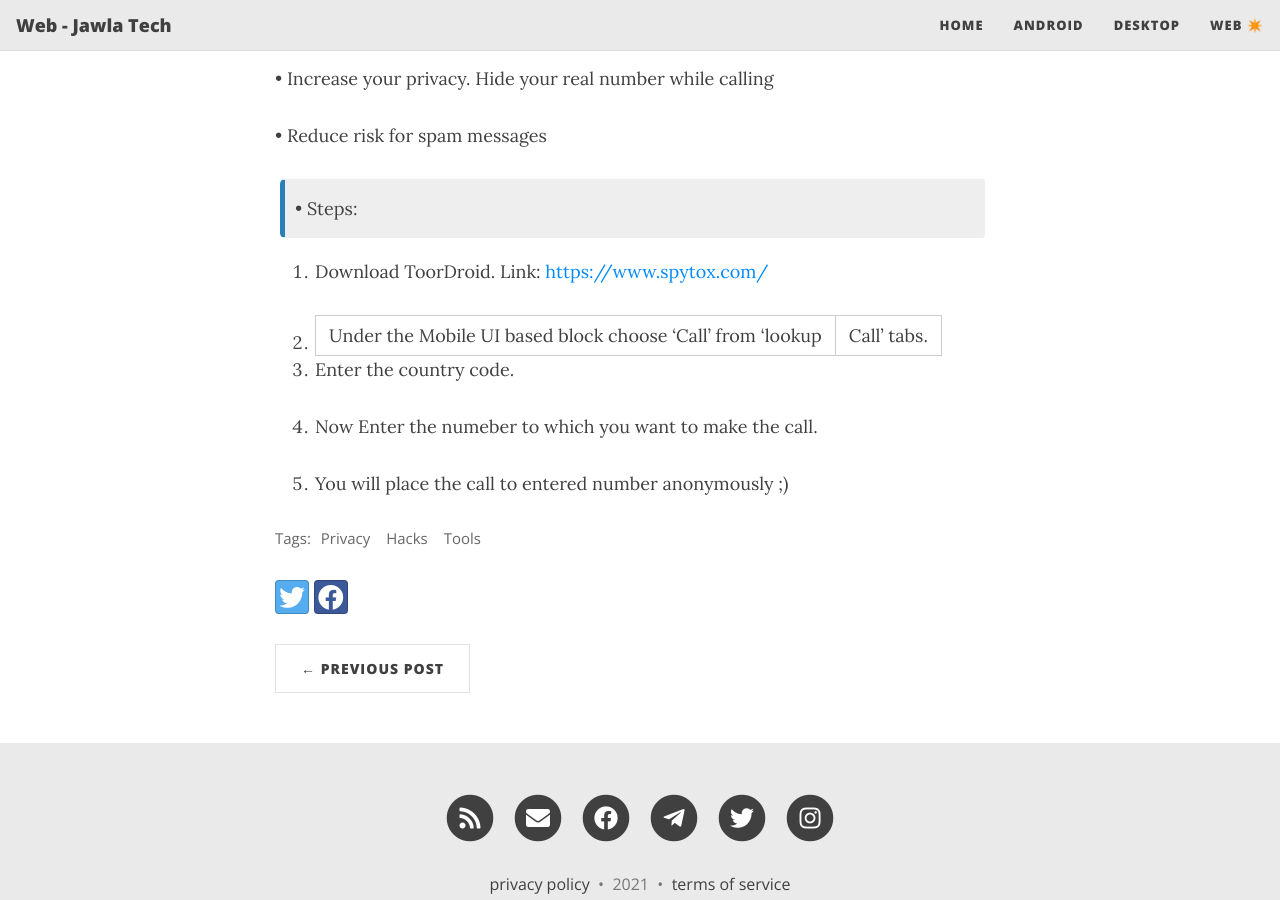
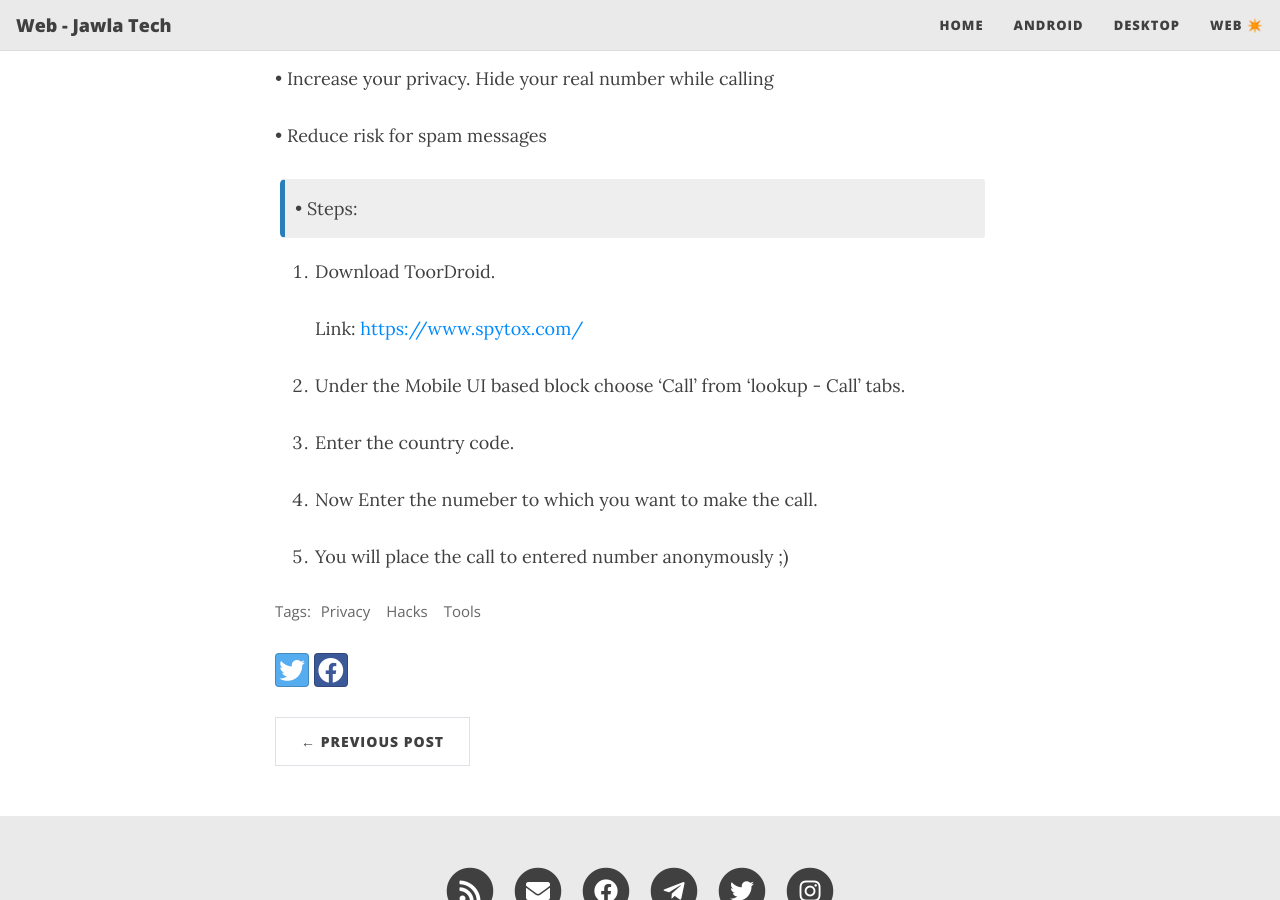
Before and after one commit to cukapd/wjt, a Jekyll site: the page built from _posts/2021-01-23-call-anyone-by-anonymous-number-for-privacy-spytox.md, in a window 1280 px wide and 900 px high, scrolled down 717 px. Built offline with Jekyll 4.4.1, drawn with Linux system fonts in a browser that asks for light colours; nearby versions of some CDN libraries.

```diff
--- a/_posts/2021-01-23-call-anyone-by-anonymous-number-for-privacy-spytox.md
+++ b/_posts/2021-01-23-call-anyone-by-anonymous-number-for-privacy-spytox.md
@@ -20,9 +20,10 @@ last-updated: 2021-01-27
 • Steps:
 
 1. Download ToorDroid.
-Link: [https://www.spytox.com/](https://www.spytox.com/){:target="_blank"}
 
-2. Under the Mobile UI based block choose 'Call' from 'lookup | Call' tabs.
+   Link: [https://www.spytox.com/](https://www.spytox.com/){:target="_blank"}
+
+2. Under the Mobile UI based block choose 'Call' from 'lookup - Call' tabs.
 
 3. Enter the country code.
 
```
